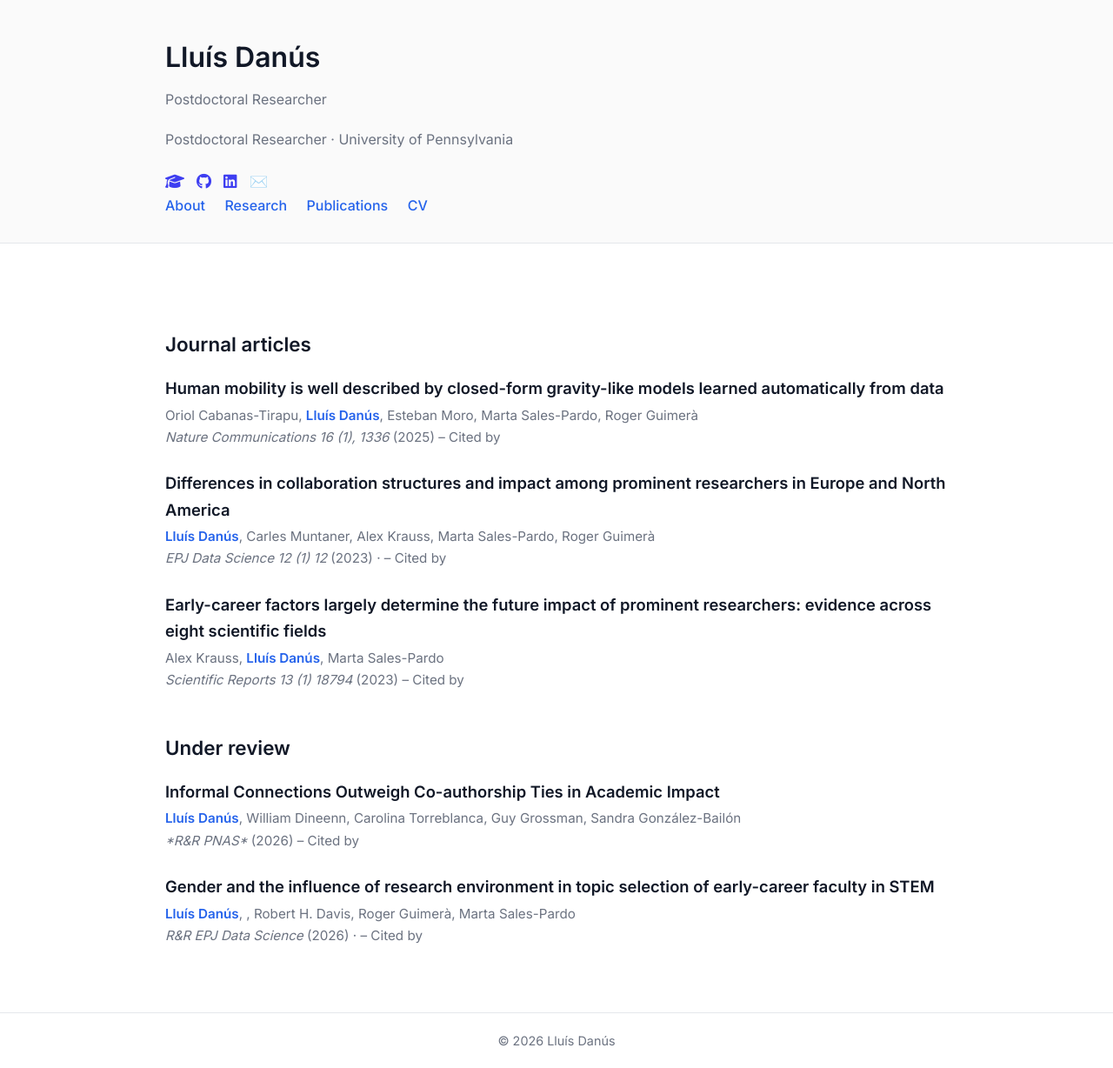
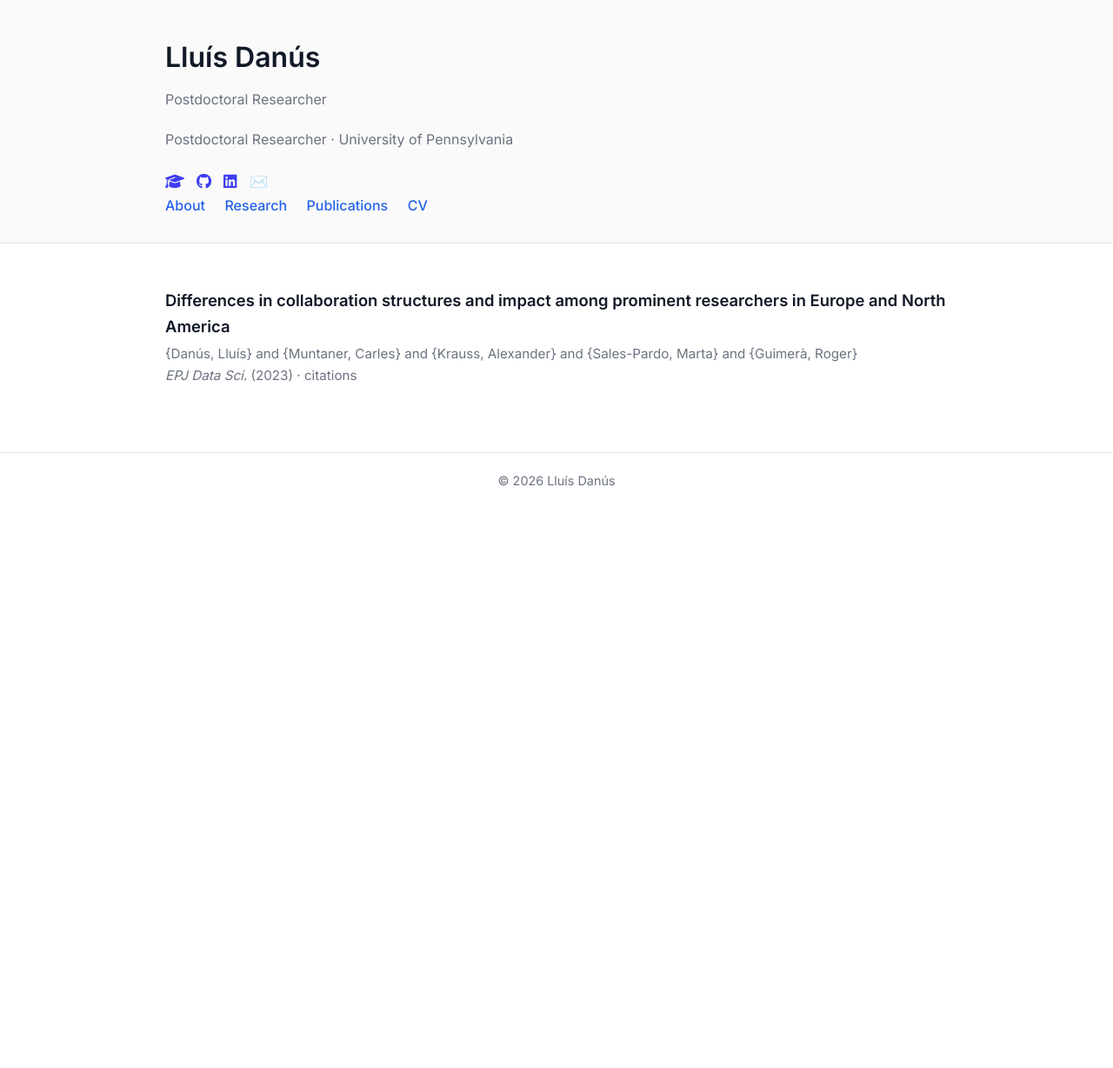
Before and after one commit to lluisdanus/lluisdanus.github.io, a Jekyll site: the page built from publications.md, in a window 1280 px wide. Shown: the whole page at 87% size. Built offline with Jekyll 4.4.1, drawn with Linux system fonts in a browser that asks for light colours; after the commit the page ends 900 px from its top, so only the background shows below that.

Commit message:
updating publications

```diff
--- /dev/null
+++ b/_data/citations.yml
@@ -0,0 +1 @@
+danus23: null
--- a/publications.md
+++ b/publications.md
@@ -3,78 +3,19 @@
 layout: default
 ---
 
-## Journal articles
+{% for pub in site.data.publications %}
+<div class="publication">
 
-<div class="publication">
-	<div class="pub-title">
-	  <a href="https://doi.org/10.xxxx/xxxxx">
-	    Human mobility is well described by closed-form gravity-like models learned automatically from data
-	  </a>
-	</div>
-
-	<div class="pub-meta">
-	  Oriol Cabanas-Tirapu, <span class="author">Lluís Danús</span>, Esteban Moro, Marta Sales-Pardo, Roger Guimerà
-	  <br>
-	  <em>Nature Communications 16 (1), 1336</em> (2025) <span class="citations" data-scholar="paper_id_1">–</span> Cited by
-	</div>
+<div class="pub-title">
+  <a href="https://doi.org/{{ pub.doi }}">{{ pub.title }}</a>
 </div>
 
-
-<div class="publication">
-	<div class="pub-title">
-	  <a href="https://doi.org/10.xxxx/xxxxx">
-	    Differences in collaboration structures and impact among prominent researchers in Europe and North America
-	  </a>
-	</div>
-
-	<div class="pub-meta">
-	  <span class="author">Lluís Danús</span>, Carles Muntaner, Alex Krauss, Marta Sales-Pardo, Roger Guimerà
-	  <br>
-	  <em>EPJ Data Science 12 (1) 12</em> (2023) · <span class="citations" data-scholar="paper_id_1">–</span> Cited by
-	</div>
+<div class="pub-meta">
+  {{ pub.authors | replace: "Your Name", "<span class='author'>Your Name</span>" }}
+  <br>
+  <em>{{ pub.journal }}</em> ({{ pub.year }}) ·
+  {{ site.data.citations[pub.id] }} citations
 </div>
 
-<div class="publication">
-	<div class="pub-title">
-	  <a href="https://doi.org/10.xxxx/xxxxx">
-	    Early-career factors largely determine the future impact of prominent researchers: evidence across eight scientific fields
-	  </a>
-	</div>
-
-	<div class="pub-meta">
-	  Alex Krauss, <span class="author">Lluís Danús</span>, Marta Sales-Pardo
-	  <br>
-	  <em>Scientific Reports 13 (1) 18794</em> (2023) <span class="citations" data-scholar="paper_id_1">–</span> Cited by
-	</div>
 </div>
-
-
-## Under review
-
-<div class="publication">
-	<div class="pub-title">
-	  <a href="https://doi.org/10.xxxx/xxxxx">
-	    Informal Connections Outweigh Co-authorship Ties in Academic Impact
-	  </a>
-	</div>
-
-	<div class="pub-meta">
-	  <span class="author">Lluís Danús</span>, William Dineenn, Carolina Torreblanca, Guy Grossman, Sandra González-Bailón
-	  <br>
-	  <em>*R&R PNAS*</em> (2026) <span class="citations" data-scholar="paper_id_1">–</span> Cited by
-	</div>
-</div>
-
-<div class="publication">
-	<div class="pub-title">
-	  <a href="https://doi.org/10.xxxx/xxxxx">
-	    Gender and the influence of research environment in topic selection of early-career faculty in STEM
-	  </a>
-	</div>
-
-	<div class="pub-meta">
-	  <span class="author">Lluís Danús</span>, , Robert H. Davis, Roger Guimerà, Marta Sales-Pardo
-	  <br>
-	  <em>R&R EPJ Data Science</em> (2026) · <span class="citations" data-scholar="paper_id_1">–</span> Cited by
-	</div>
-</div>
+{% endfor %}
```
Also changed, not shown: _data/publications.yml (added, +8 -0 lines), assets/publications.bib (added, +49 -0 lines), publications_0.md (added, +80 -0 lines), scripts/update_publications.py (added, +43 -0 lines).
